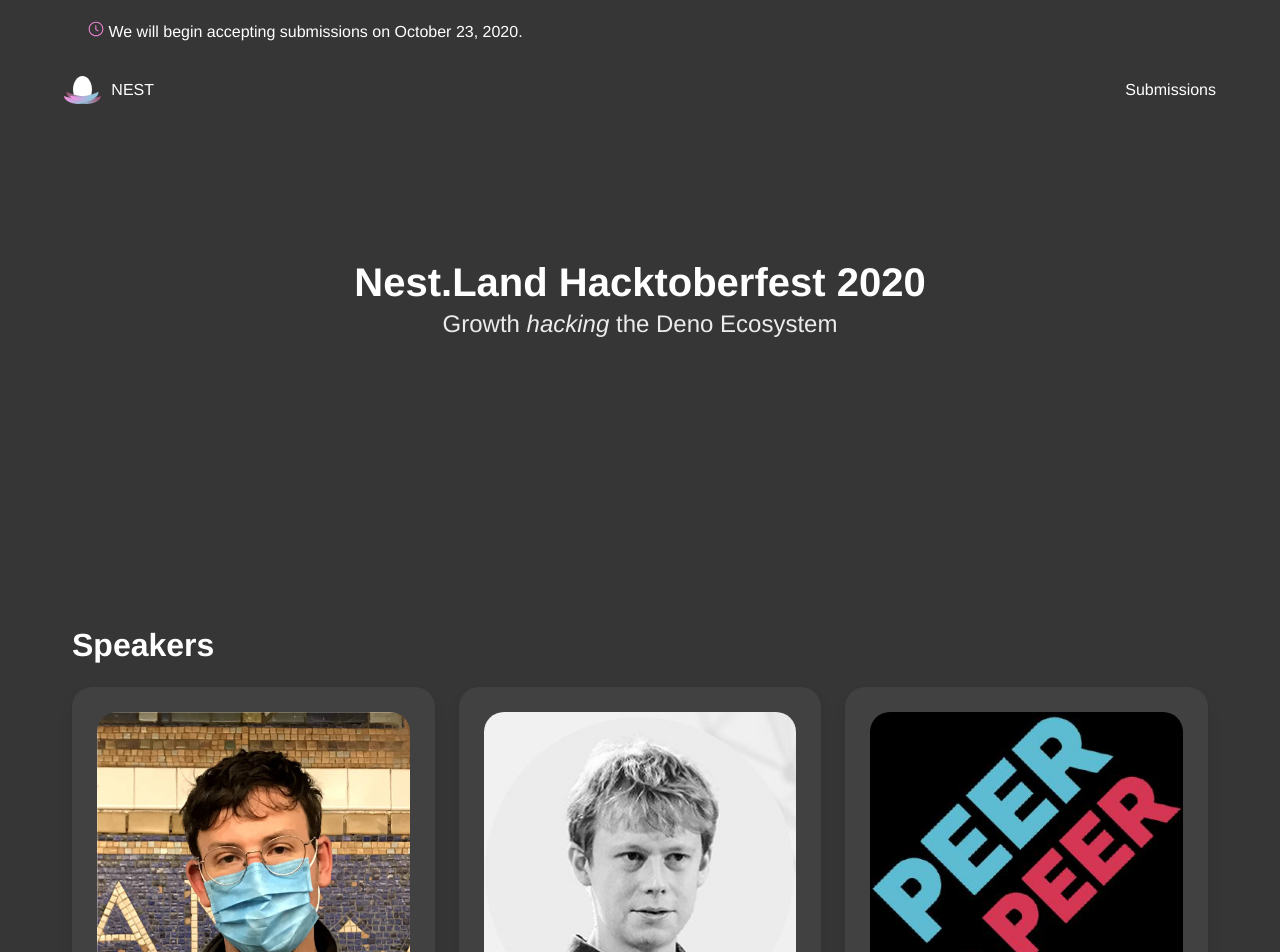
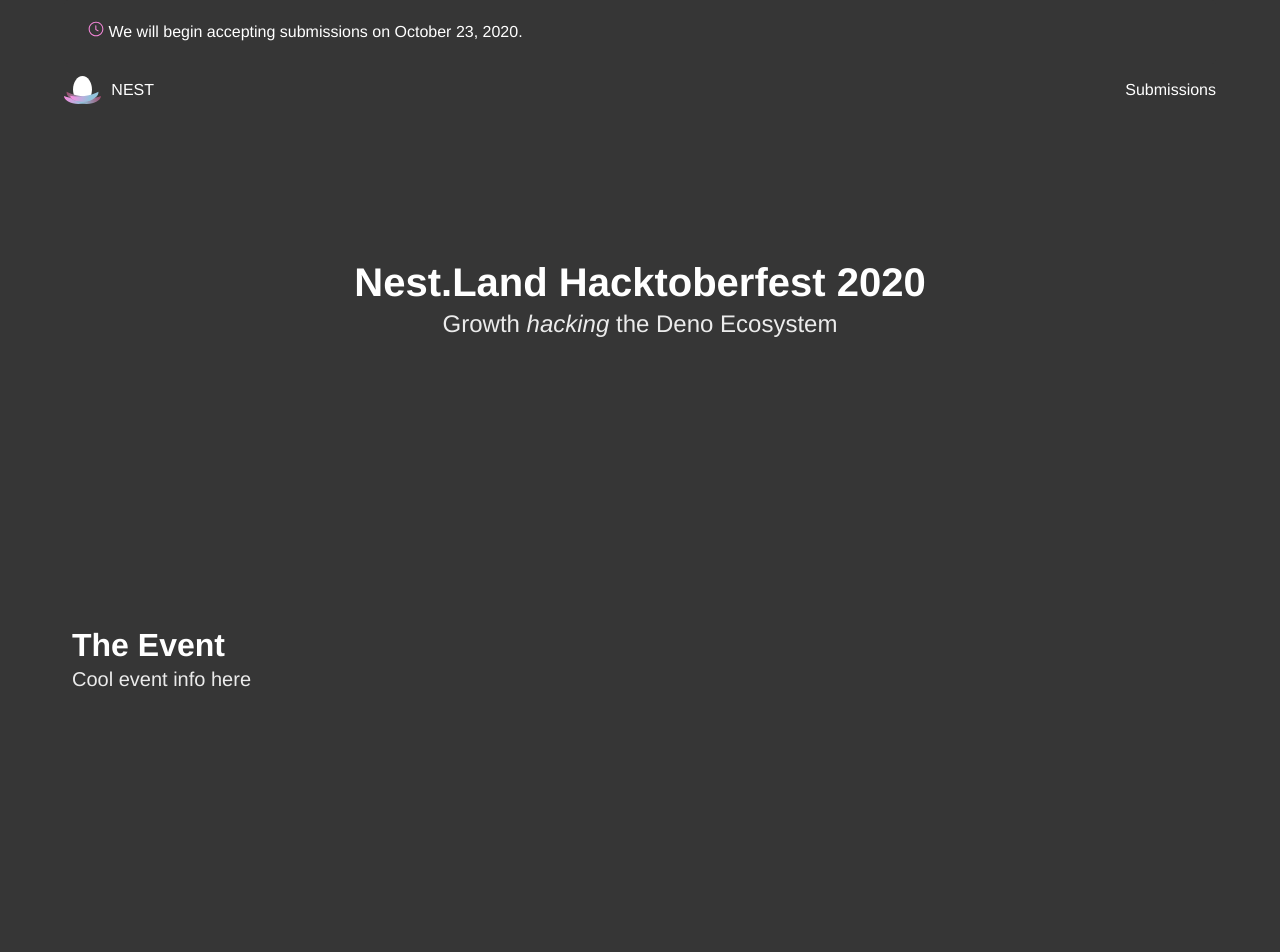
Before and after one commit to nestdotland/hacktoberfest, a Vue app: page / in a window 1280 px wide. Shown: the top 952 px of the page. Built offline with nearby package versions, Linux system fonts and the light colour scheme.

Commit message:
feat: info section (WIP)

```diff
--- /dev/null
+++ b/src/components/Info.vue
@@ -0,0 +1,23 @@
+<template>
+  <div id="info">
+    <div class="hero is-dark is-medium">
+      <div class="hero-body">
+        <div class="container is-max-widescreen">
+          <h1 class="title">The Event</h1>
+          <h2 class="subtitle">Cool event info here</h2>
+        </div>
+      </div>
+    </div>
+  </div>
+</template>
+
+<style lang="scss" scoped>
+#banner {
+  background: #363636;
+
+  .clock {
+    width: 1em;
+    height: 1em;
+  }
+}
+</style>
--- a/src/views/Home.vue
+++ b/src/views/Home.vue
@@ -1,6 +1,7 @@
 <template>
   <div class="home">
     <Hero />
+    <Info />
     <Speakers />
   </div>
 </template>
@@ -8,12 +9,14 @@
 <script>
 // @ is an alias to /src
 import Hero from "@/components/Hero.vue";
+import Info from "@/components/Info.vue";
 import Speakers from "@/components/Speakers.vue";
 
 export default {
   name: "Home",
   components: {
     Hero,
+    Info,
     Speakers
   }
 };
```
